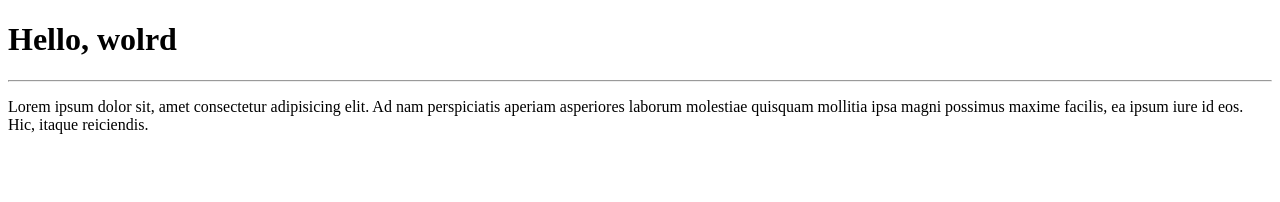
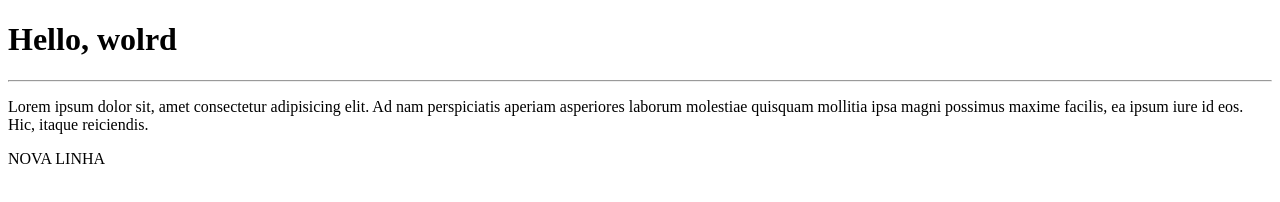
Before and after one commit to acstfredy/olamundo, a plain HTML site: page site/index.html in a window 1280 px wide. Drawn offline with Linux system fonts and the light colour scheme.

Commit message:
Adicionei

```diff
--- a/site/index.html
+++ b/site/index.html
@@ -10,5 +10,6 @@
         <h1>Hello, wolrd</h1>
         <hr>
         <p>Lorem ipsum dolor sit, amet consectetur adipisicing elit. Ad nam perspiciatis aperiam asperiores laborum molestiae quisquam mollitia ipsa magni possimus maxime facilis, ea ipsum iure id eos. Hic, itaque reiciendis.</p>
+        <p>NOVA LINHA</p>
     </body>
 </html>
```
